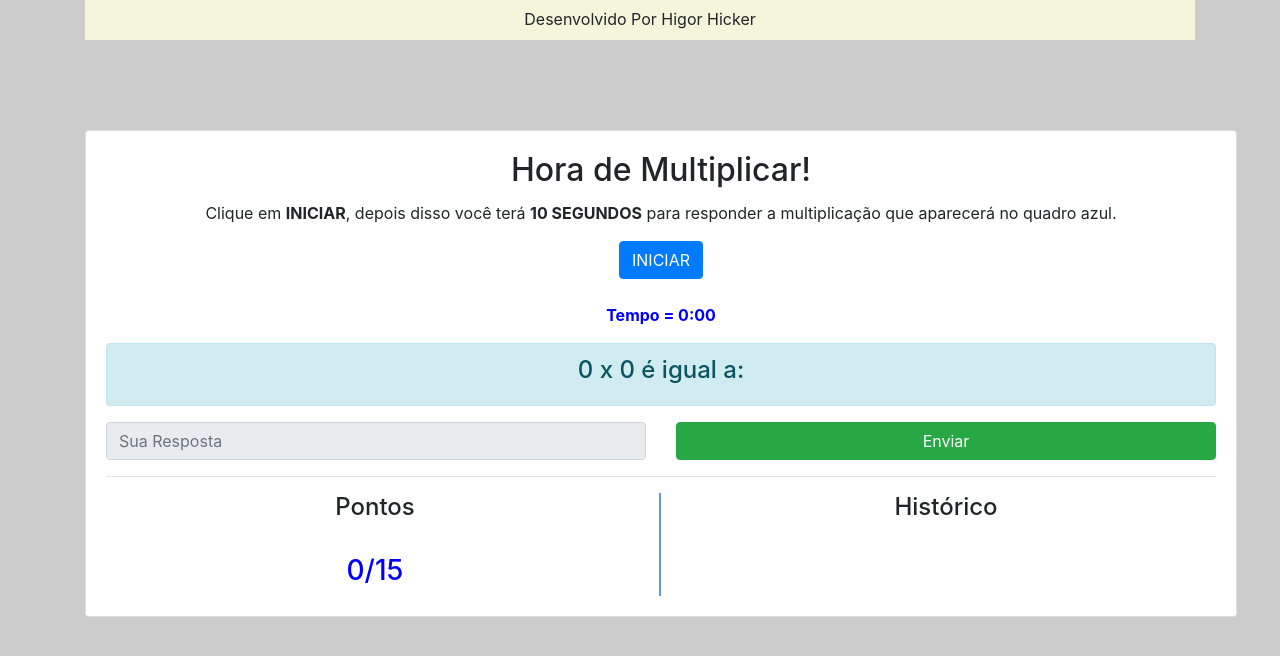
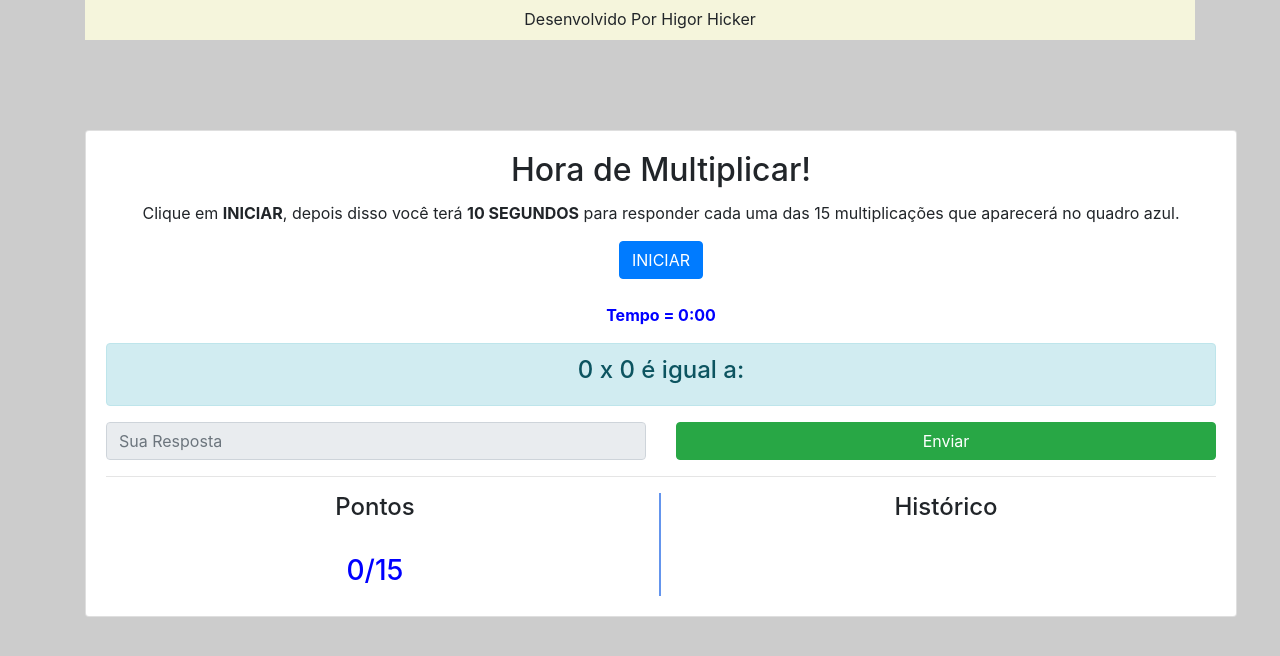
Before and after one commit to HigorCavalcantiSilva/game-mutiplication, a plain HTML site: page index.html in a window 1280 px wide. Drawn offline with nearby package versions, Linux system fonts and the light colour scheme.

Commit message:
Fix Phrase of Tutorial

```diff
--- a/index.html
+++ b/index.html
@@ -30,7 +30,7 @@
       <div class="card text-center" id="panel">
         <div class="card-body">
           <h2 class="card-title">Hora de Multiplicar!</h2>
-          <p>Clique em <b>INICIAR</b>, depois disso você terá <b>10 SEGUNDOS</b> para responder a multiplicação que aparecerá no quadro azul.</p>
+          <p>Clique em <b>INICIAR</b>, depois disso você terá <b>10 SEGUNDOS</b> para responder cada uma das 15 multiplicações que aparecerá no quadro azul.</p>
           <input type="button" value="INICIAR" id="stt" @click="start()" class="btn btn-primary">
           <br><br>
           <p style="color: blue; font-weight: bold;">Tempo = 0:{{t}}</p>
```
